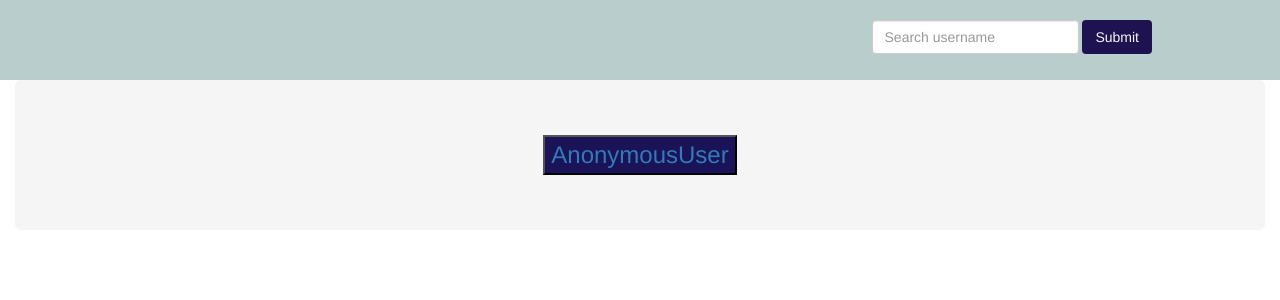
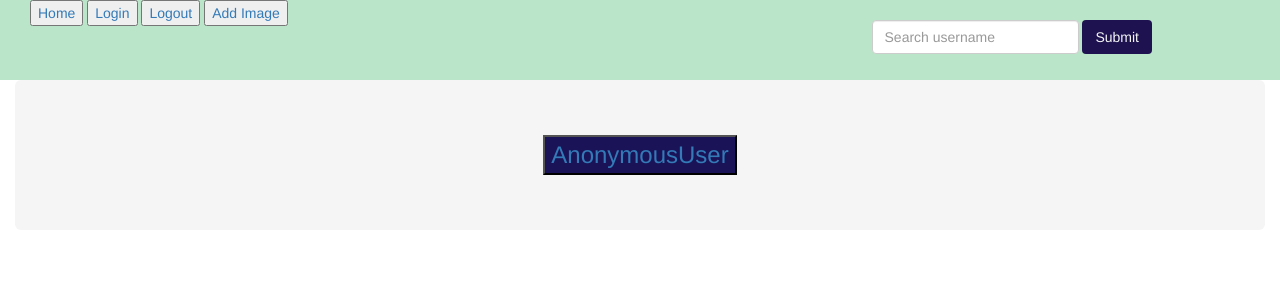
Before and after one commit to njoanc/Instagram, a Django app: page / in a window 1280 px wide. Shown: the top 300 px of the page. Run offline with Django 3.2, Linux system fonts and the light colour scheme; data that the repository does not hold is empty; some libraries are stand-ins or nearby versions; some web fonts are replaced.

Commit message:
styling the navigation bar

```diff
--- a/photo/templates/navbar.html
+++ b/photo/templates/navbar.html
@@ -1,5 +1,5 @@
 <!-- Image and text -->
-<nav style="background-color: #b9cecc; min-height: 80px;;">
+<nav style="background-color: rgb(186, 229, 200); min-height: 80px;">
     <a class="navbar-brand" href="{% url 'index_page' %}">
     </a>
       <form class="form-inline my-2 my-lg-0" role="search" action="{% url 'search' %}" style="float: right; padding-right: 10%; line-height: 20px; padding-top: 20px; padding-bottom: 20px;">
@@ -8,22 +8,11 @@
       </form>
         {% if user.is_authenticated %}
 
-            <!-- <li class="dropdown" style="list-style-type: none;font-size: x-large;">
-                <a style="font-size:large;color:whitesmoke" href="#" class="dropdown-toggle btn btn-outline-primary" data-toggle="dropdown" role="button" aria-expanded="false">Account
-                    <span class="caret"></span>
-                </a> -->
-            <div class="w3-show-inline-block" style="line-height: 20px; padding-top: 20px; padding-bottom: 20px; justify-content: space-between;">
-                <div class="w3-bar">
-                    <a href="{%url 'index_page'%}"><button">Home</button></a>
-                    <a class='btn btn-default' href="/register/logout">Logout</a>
-                    <a class='btn btn-default' href="/register/login">Login</a>
-                    <a href="/upload"><button class="w3-btn w3-black">Add Image</button></a>
-
-                </div>
-            </div>
         {% else %}
-
-
+        <a href="{%url 'index_page'%}"><button >Home</button></a>
+        <a href="/register/login"><button>Login</button></a>
+        <a href="register/logout"><button>Logout</button></a>
+        <a href="/upload"><button>Add Image</button></a>
         {% endif %}
     </div>
 
```
Also changed, not shown: photo/templates/inst/profile.html (+2 -5 lines), photo/templates/registration/login.html (+10 -8 lines).
